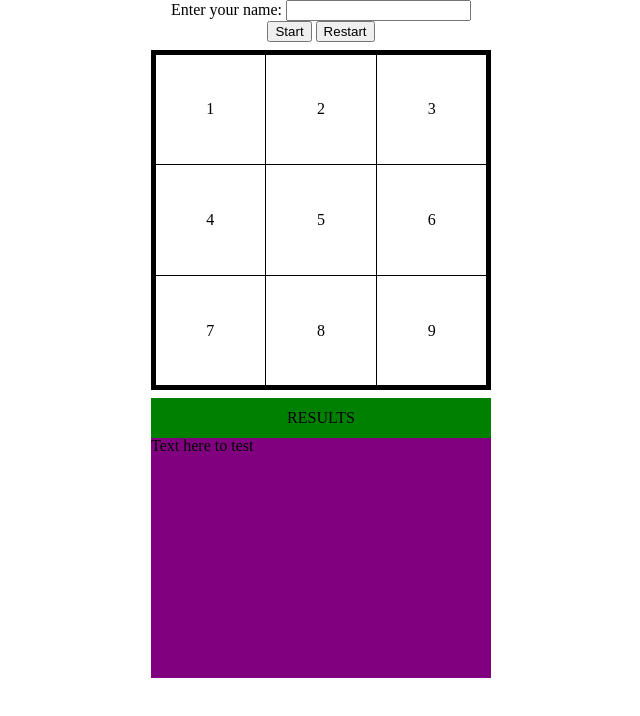
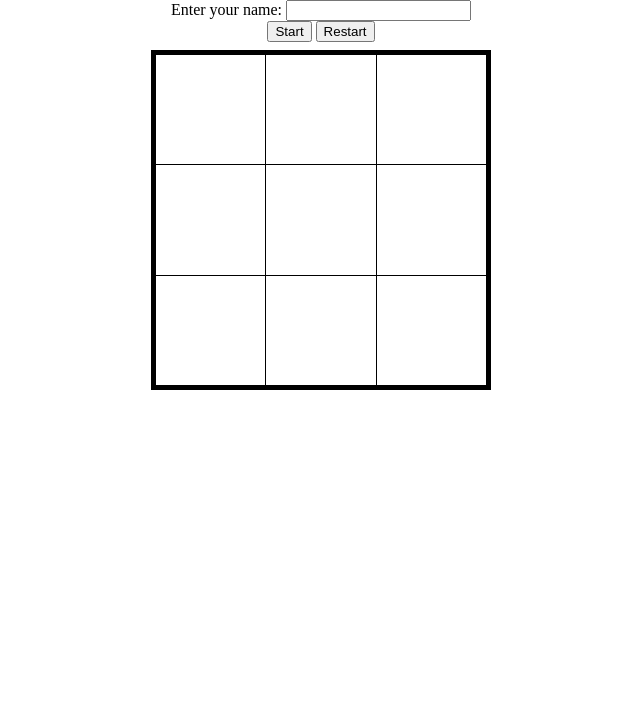
Before and after one commit to brandonpanday/Tic-Tac-Toe, a plain HTML site: page index.html in a window 1280 px wide. Shown: the whole page, without its empty margins (319-959 px from the left). Drawn offline with Linux system fonts and the light colour scheme.

Commit message:
DOM, js click functionality

```diff
--- a/css.css
+++ b/css.css
@@ -20,11 +20,10 @@ body {
     padding: 0.3em;
     margin: 0.5em 0;
 }
-.gameContainer div {
+.tile {
     width: 100%;
     height: 100%;
     display: flex;
-    flex–direction: row;
     justify-content: center;
     align-items: center;
     background-color: white;
--- a/index.html
+++ b/index.html
@@ -6,32 +6,21 @@
     <meta name="viewport" content="width=device-width, initial-scale=1.0">
     <link rel="stylesheet" href="reset.css">
     <link rel="stylesheet" href="css.css">
-    <title>Document</title>
+    <title>Tic-Tac-Toe</title>
 </head>
 <body>
     <div class="container">
         <label for="nameInput"> Enter your name:
-            <input type="text" name="" id="nameInput">
+            <input type="text" name="" id="nameInput" required>
         </label>
         <div class="controls">
-            <input type="button" value="Start">
+            <input type="button" value="Start" class="startBtn">
             <input type="button" value="Restart">
         </div>
-        <div class="gameContainer">
-            <div class="1">1</div>
-            <div class="2">2</div>
-            <div class="3">3</div>
-
-            <div class="4">4</div>
-            <div class="5">5</div>
-            <div class="6">6</div>
-
-            <div class="7">7</div>
-            <div class="8">8</div>
-            <div class="9">9</div>
-        </div>
+        <!--
         <div class="resultsHeader"><span>RESULTS</span></div>
         <div class="resultsLog">Text here to test</div>
+         -->
     </div>
 
     <script src="js.js"></script>
--- a/js.js
+++ b/js.js
@@ -0,0 +1,65 @@
+
+const gameBoard = () => {
+    let gameTiles = [1,2,3,4,5,6,7,8,9];
+
+    const loadBoard = () => {
+        let grid = document.createElement('div');
+        grid.setAttribute('class', 'gameContainer');
+
+        let container = document.querySelector('.container');
+        container.append(grid);
+        let i = 1;
+        gameTiles.forEach(item => {
+            let tile = document.createElement('div');
+            tile.setAttribute('class', 'tile');
+            tile.setAttribute('data-number', i);
+            tile.addEventListener('click', event=> {
+                let selectedTile = event.target;
+                if (selectedTile.hasAttribute('data-number')) {
+                    a.addPlay(selectedTile.dataset.number);
+                    selectedTile.textContent = "X";
+                    delete selectedTile.dataset.number;
+                    console.log(selectedTile);
+                }
+                else {
+                    console.log("no data attribute'")
+                }
+            })
+            grid.append(tile);
+            i++;
+        })
+    }
+    return {loadBoard};
+}
+
+const game = () => {
+    const winningCombinations = [
+        [1,2,3], [4,5,6], [7,8,9], // Horizontal
+        [1,4,7], [2,5,8], [3,6,9], // Vertical
+        [1,5,9], [3,5,7] // Diagonal
+    ];
+
+    const checkWin = ({player}) => {
+        winningCombinations.forEach(combination => {
+
+        })
+    }
+
+}
+
+const Player = (id, name) => {
+    let plays = [];
+    const getId = () => id;
+    const getName = () => name;
+    const addPlay = (x) => {
+        plays.push(x);
+        console.log(plays);
+    }
+    return {getName, getId, addPlay};
+}
+
+let a = Player("x", "player one");
+let b = Player("o", "player two");
+
+let gb = gameBoard();
+gb.loadBoard();
```
